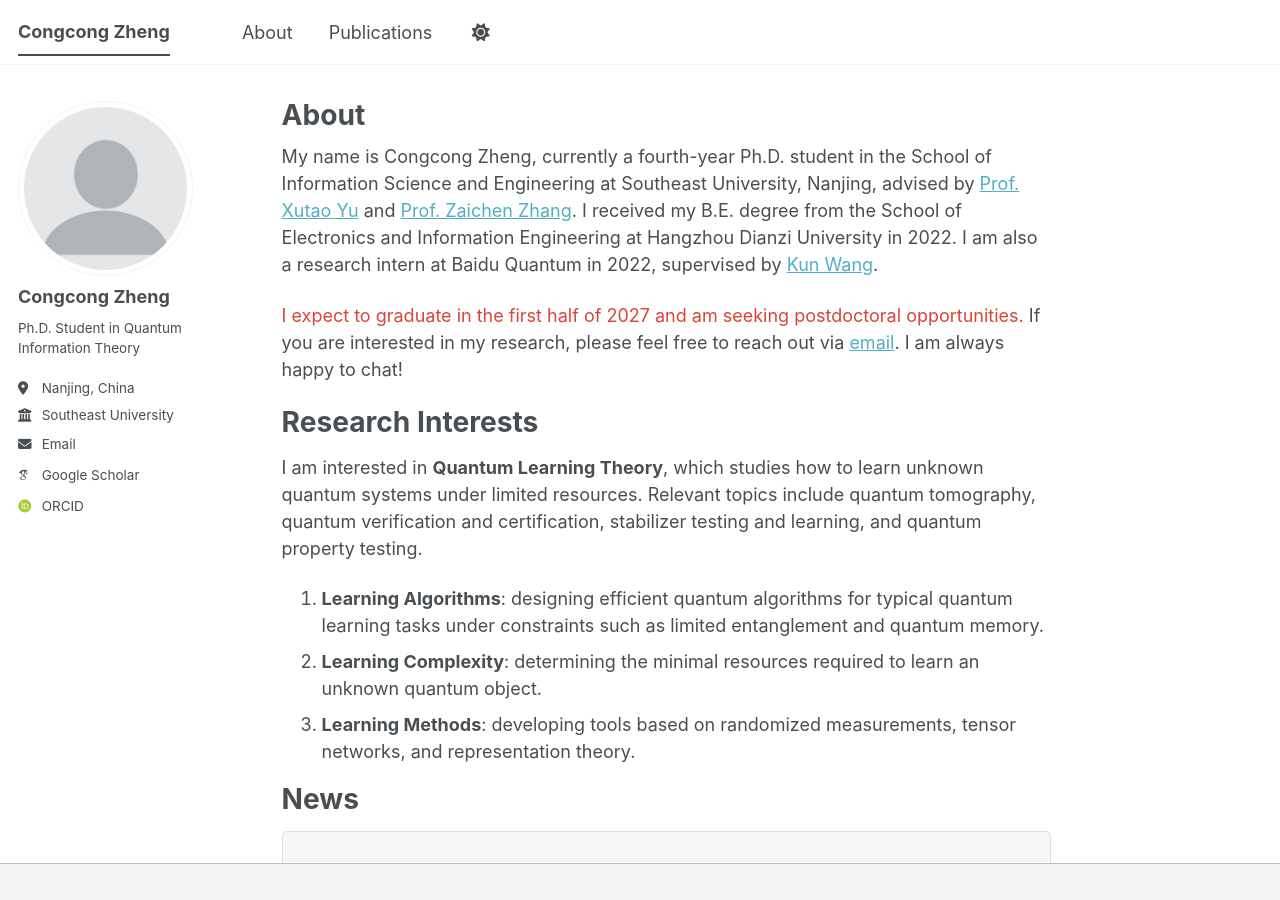
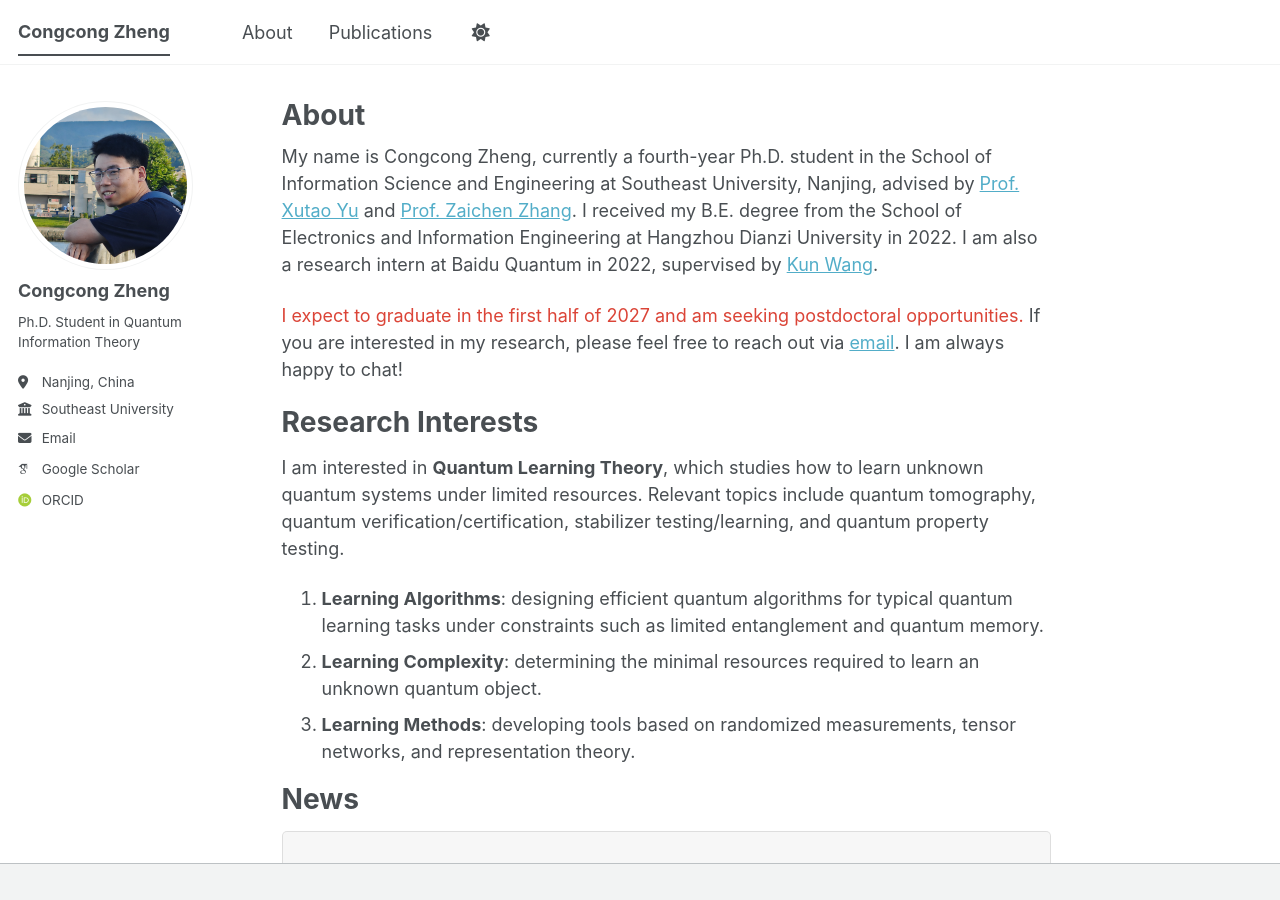
Before and after one commit to congcongzheng99/congcongzheng99.github.io, a Jekyll site: the page built from _pages/about.md, in a window 1280 px wide and 900 px high. Built offline with Jekyll 4.4.1, drawn with Linux system fonts in a browser that asks for light colours; some web fonts are replaced; a script bundle is joined from its source files by our own code; library files that are not in the unit come from our copies.

Commit message:
Update homepage content and default theme

```diff
--- a/_pages/about.md
+++ b/_pages/about.md
@@ -18,7 +18,7 @@ Research Interests
 ==================
 
 I am interested in **Quantum Learning Theory**, which studies how to learn unknown quantum systems under limited resources.
-Relevant topics include quantum tomography, quantum verification and certification, stabilizer testing and learning, and quantum property testing.
+Relevant topics include quantum tomography, quantum verification/certification, stabilizer testing/learning, and quantum property testing.
 
 1. **Learning Algorithms**: designing efficient quantum algorithms for typical quantum learning tasks under constraints such as limited entanglement and quantum memory.
 2. **Learning Complexity**: determining the minimal resources required to learn an unknown quantum object.
--- a/assets/js/_main.js
+++ b/assets/js/_main.js
@@ -3,10 +3,10 @@
    ========================================================================== */
 
 // Determine the expected state of the theme toggle, which can be "dark", "light", or
-// "system". Default is "system".
+// "system". Default is "light".
 let determineThemeSetting = () => {
   let themeSetting = localStorage.getItem("theme");
-  return (themeSetting != "dark" && themeSetting != "light" && themeSetting != "system") ? "system" : themeSetting;
+  return (themeSetting != "dark" && themeSetting != "light" && themeSetting != "system") ? "light" : themeSetting;
 };
 
 // Determine the computed theme, which can be "dark" or "light". If the theme setting is
@@ -19,16 +19,13 @@ let determineComputedTheme = () => {
   return (userPref && userPref("(prefers-color-scheme: dark)").matches) ? "dark" : "light";
 };
 
-// detect OS/browser preference
-const browserPref = window.matchMedia('(prefers-color-scheme: dark)').matches ? 'dark' : 'light';
-
 // Set the theme on page load or when explicitly called
 let setTheme = (theme) => {
   const use_theme =
     theme ||
     localStorage.getItem("theme") ||
     $("html").attr("data-theme") ||
-    browserPref;
+    "light";
 
   if (use_theme === "dark") {
     $("html").attr("data-theme", "dark");
@@ -90,14 +87,8 @@ $(document).ready(function () {
   const scssLarge = 925;          // pixels, from /_sass/_themes.scss
   const scssMastheadHeight = 70;  // pixels, from the current theme (e.g., /_sass/theme/_default.scss)
 
-  // If the user hasn't chosen a theme, follow the OS preference
+  // If the user hasn't chosen a theme, default to light.
   setTheme();
-  window.matchMedia('(prefers-color-scheme: dark)')
-        .addEventListener("change", (e) => {
-          if (!localStorage.getItem("theme")) {
-            setTheme(e.matches ? "dark" : "light");
-          }
-        });
 
   // Enable the theme toggle
   $('#theme-toggle').on('click', toggleTheme);
```
Also changed, not shown: images/bio-photo-2.jpg (deleted), images/bio-photo.jpg (deleted), images/profile.png.
